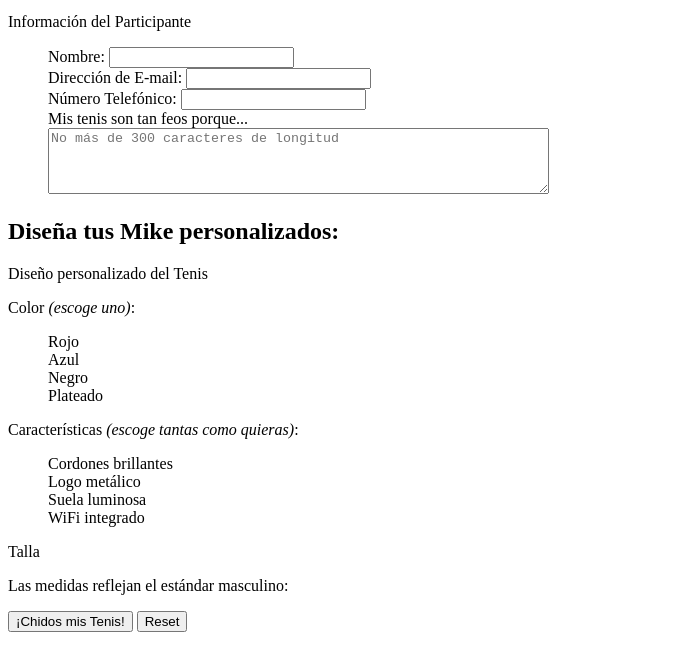
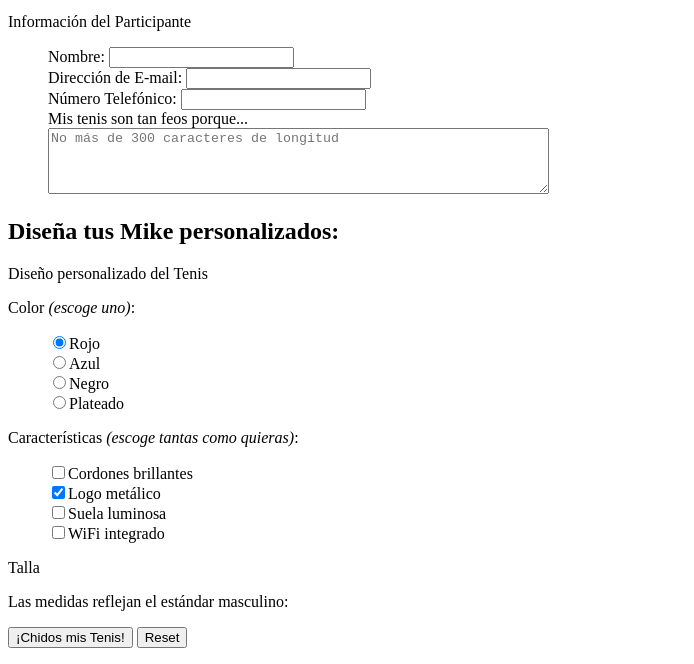
Before and after one commit to angonlorena92-ai/hweb, a plain HTML site: page practicas/p09/formulario.html in a window 1280 px wide. Shown: the part 137-801 px from the top of the page, without its empty margins (0-694 px from the left). Drawn offline with Linux system fonts and the light colour scheme.

Commit message:
agregamos los radio buttons y checkboxes

```diff
--- a/practicas/p09/formulario.html
+++ b/practicas/p09/formulario.html
@@ -35,18 +35,18 @@
 
       <p>Color <em>(escoge uno)</em>:</p>
       <ul>
-        <li>Rojo</li>
-        <li>Azul</li>
-        <li>Negro</li>
-        <li>Plateado</li>
+        <li><input type="radio" name="color" value="red" checked>Rojo</li>
+        <li><input type="radio" name="color" value="blue">Azul</li>
+        <li><input type="radio" name="color" value="black">Negro</li>
+        <li><input type="radio" name="color" value="silver">Plateado</li>
       </ul>
 
       <p>Características <em>(escoge tantas como quieras)</em>:</p>
       <ul>
-        <li>Cordones brillantes</li>
-        <li>Logo metálico</li>
-        <li>Suela luminosa</li>
-        <li>WiFi integrado</li>
+        <li><input type="checkbox" name="features[]" value="laces">Cordones brillantes</li>
+        <li><input type="checkbox" name="features[]" value="logo" checked>Logo metálico</li>
+        <li><input type="checkbox" name="features[]" value="heels">Suela luminosa</li>
+        <li><input type="checkbox" name="features[]" value="mp3">WiFi integrado</li>
       </ul>
 
       <p>Talla</p>
```
